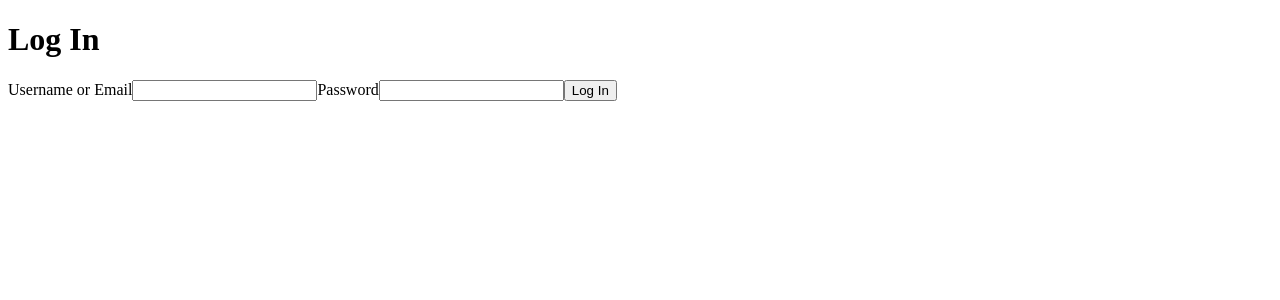
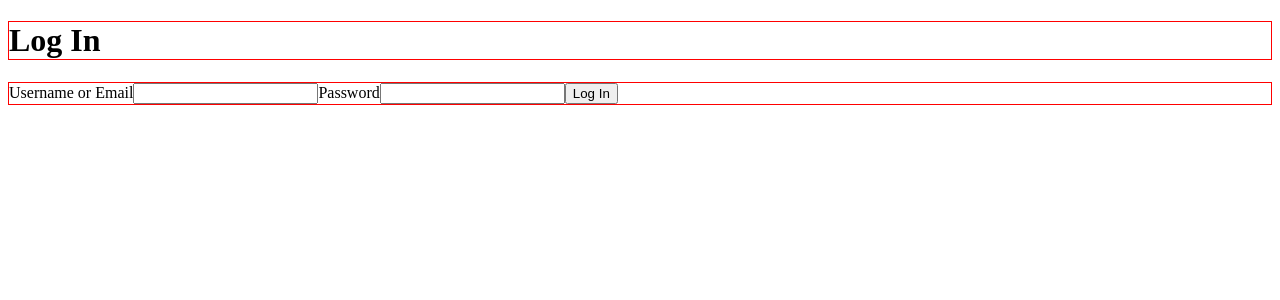
Before and after one commit to kwongit/API-project, a React (Create React App) app in the folder frontend/: page /login in a window 1280 px wide. Shown: the top 300 px of the page. Built offline with nearby package versions, Linux system fonts and the light colour scheme; no server answers.

Commit message:
finished LoginForm CSS & Restore the session user

```diff
--- /dev/null
+++ b/frontend/src/components/LoginFormPage/LoginForm.css
@@ -0,0 +1,7 @@
+h1 {
+  border: 1px solid red;
+}
+
+form {
+  border: 1px solid red;
+}
--- a/frontend/src/components/LoginFormPage/index.js
+++ b/frontend/src/components/LoginFormPage/index.js
@@ -1,8 +1,9 @@
 // frontend/src/components/LoginFormPage/index.js
-import React, { useState, useEffect } from "react";
+import React, { useState } from "react";
 import * as sessionActions from "../../store/session";
 import { useDispatch, useSelector } from "react-redux";
 import { Redirect } from "react-router-dom";
+import "./LoginForm.css";
 
 function LoginFormPage() {
   const dispatch = useDispatch();
@@ -10,19 +11,6 @@ function LoginFormPage() {
   const [credential, setCredential] = useState("");
   const [password, setPassword] = useState("");
   const [errors, setErrors] = useState({});
-
-  useEffect(() => {
-    const errors = {};
-
-    if (credential.length < 4) {
-      errors.credential = "Username must be 4 characters or more";
-    }
-    if (password.length < 6) {
-      errors.password = "Password must be 6 characters or more";
-    }
-
-    setErrors(errors);
-  }, [credential, password]);
 
   if (sessionUser) return <Redirect to="/" />;
 
@@ -59,10 +47,6 @@ function LoginFormPage() {
             required
           />
         </label>
-        {errors.credential && credential.length > 0 && (
-          <p>{errors.credential}</p>
-        )}
-        {errors.password && password.length > 0 && <p>{errors.password}</p>}
         <button type="submit">Log In</button>
       </form>
     </>
```
